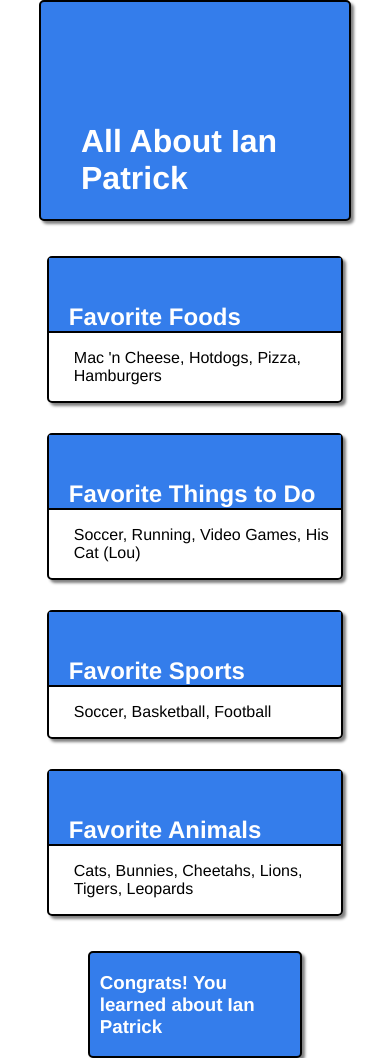
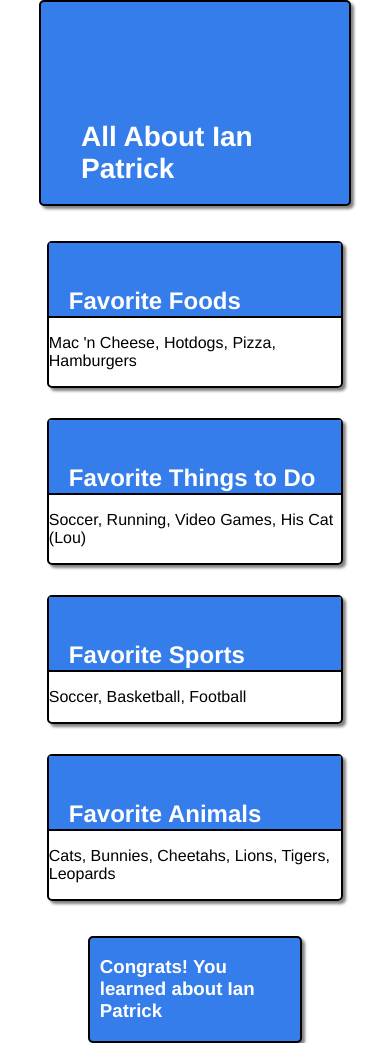
Before and after one commit to tallen1985/Projects, a PHP site: page /all-about-ian/index.html in a window 390 px wide. Run offline with PHP 8.4, Linux system fonts and the light colour scheme.

Commit message:
mobile optimization all-about-ian

```diff
--- a/all-about-ian/style.css
+++ b/all-about-ian/style.css
@@ -63,7 +63,13 @@ footer {
   box-shadow: 3px 3px 3px gray;
 }
 @media only screen and (max-width:600px) {
+  h1 {
+    font-size: 1.75em;
+  }
   main .factbox{
     width: 95%;
   }
+  .contentbox {
+    margin: 0 auto;
+  }
 }
```
